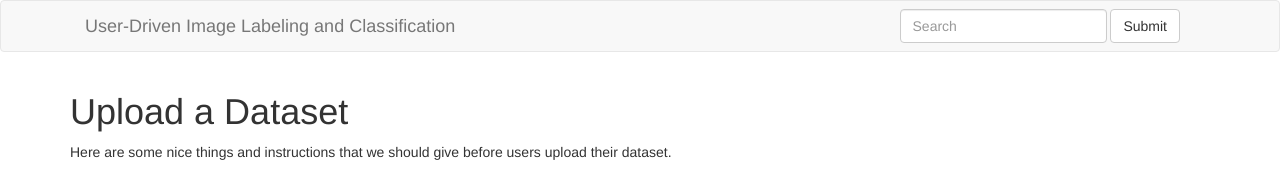
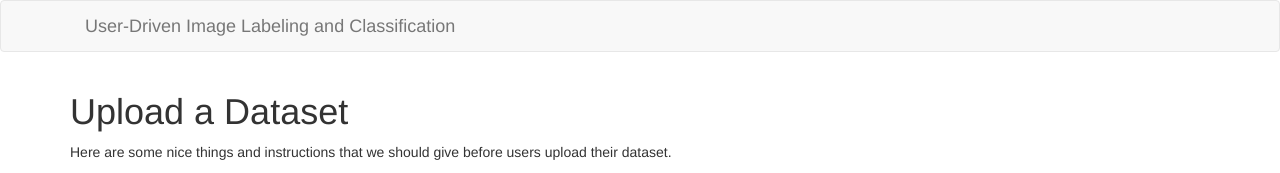
Before and after one commit to laurenreeder/PennAppsf15, a Flask app: page /datasets/new in a window 1280 px wide. Shown: the top 173 px of the page. Run offline with Flask 2, Linux system fonts and the light colour scheme; parts of the project's set-up code (start-up, migrations or seed data) failed here and were passed over; some libraries are stand-ins or nearby versions.

Commit message:
Removed search bar

```diff
--- a/app/templates/dataset_upload.html
+++ b/app/templates/dataset_upload.html
@@ -72,14 +72,6 @@
                         <a class="navbar-brand" href="#">User-Driven Image Labeling and Classification</a>
                     </div>
 
-                    <div class="collapse navbar-collapse" id="bs-example-navbar-collapse-1">
-                        <form class="navbar-form navbar-right" role="search">
-                            <div class="form-group">
-                                <input type="text" class="form-control" placeholder="Search">
-                            </div>
-                            <button type="submit" class="btn btn-default">Submit</button>
-                        </form>
-                    </div><!-- /.navbar-collapse -->
                 </div><!-- /.container-fluid -->
             </div>
         </nav>
```
Also changed, not shown: app/templates/dataset.html (+0 -8 lines).
